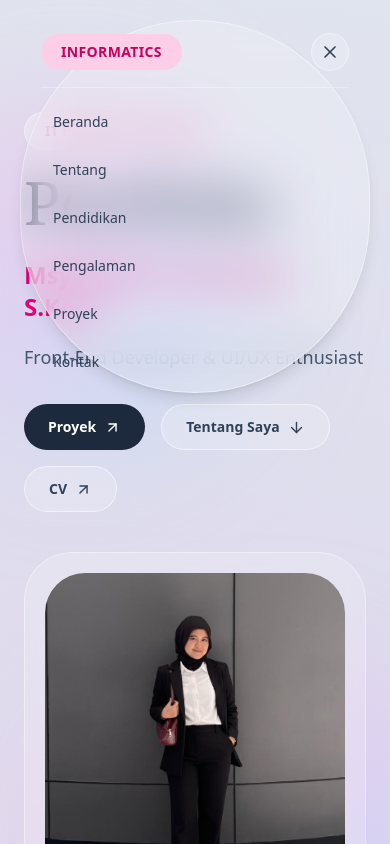
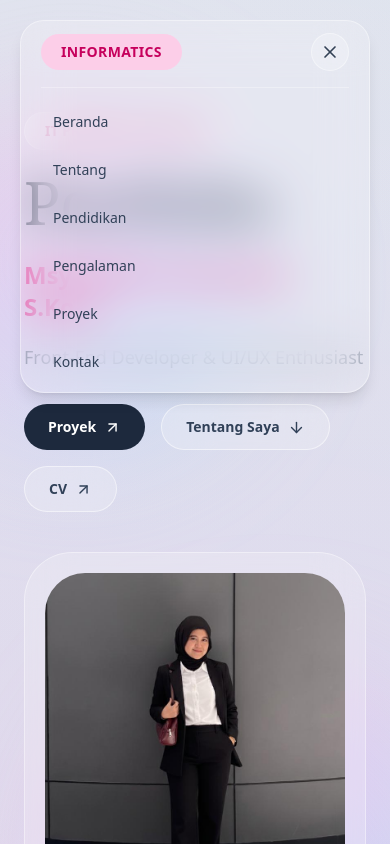
Before and after one commit to rizkiayuniandari/msyrizkia_portfolio, a Next.js app: page / in a window 390 px wide. Both pictures are taken after a click on the button 330 px from the left and 52 px from the top of the page. Shown: the top 844 px of the page. Built offline with nearby package versions, Linux system fonts and the light colour scheme.

Commit message:
Link Project

```diff
--- a/app/data/portfolio.ts
+++ b/app/data/portfolio.ts
@@ -129,7 +129,7 @@ export const projects = [
         "/projects/project-2/revou4.png",
         "/projects/project-2/revou5.png",
       ],
-      link: "#",
+      link: "https://github.com/rizkiayuniandari/CodingCamp-17Nov2025-Msy-Rizkia-Yuniandari.git",
     },
 
     image: "/projects/project-2/revou1.png",
--- a/app/projects/[slug]/page.tsx
+++ b/app/projects/[slug]/page.tsx
@@ -250,7 +250,7 @@ export default async function ProjectPage({
                       rel="noopener noreferrer"
                       className="inline-flex items-center gap-2 rounded-full bg-slate-800 px-5 py-3 text-sm font-semibold text-white transition hover:bg-slate-700"
                     >
-                      Lihat Prototype
+                      {slug === "project-2" ? "Github" : "Lihat Prototype"}
                       <ExternalLink size={16} />
                     </a>
 
--- a/components/layout/Navbar.tsx
+++ b/components/layout/Navbar.tsx
@@ -17,7 +17,18 @@ export default function Navbar() {
 
   return (
     <header className="fixed left-0 right-0 top-0 z-50 px-5 pt-5">
-      <nav className="mx-auto max-w-6xl rounded-full border border-white/40 bg-white/20 px-5 py-3 backdrop-blur-xl shadow-lg">
+      <nav
+        className={`
+          mx-auto max-w-6xl
+          border border-white/40
+          bg-white/20
+          px-5 py-3
+          backdrop-blur-xl
+          shadow-lg
+          md:rounded-full
+          ${open ? "rounded-3xl" : "rounded-full"}
+        `}
+      >
         <div className="flex items-center justify-between">
           <a
             href="#home"
@@ -47,17 +58,19 @@ export default function Navbar() {
         </div>
 
         {open && (
-          <div className="mt-4 flex flex-col gap-3 border-t border-white/30 pt-4 md:hidden">
+          <div className="mt-4 max-h-[70vh] overflow-y-auto border-t border-white/30 pt-4 md:hidden">
+            <div className="flex flex-col gap-3">
               {links.map((link) => (
                 <a
                   key={link.name}
                   href={link.href}
                   onClick={() => setOpen(false)}
-                className="rounded-xl px-3 py-2 text-sm text-slate-700 hover:bg-white/20"
+                  className="rounded-xl px-3 py-2 text-sm text-slate-700 transition hover:bg-white/20"
                 >
                   {link.name}
                 </a>
               ))}
+            </div>
           </div>
         )}
       </nav>
```
Lines whose indentation alone changed are shown as unchanged.
